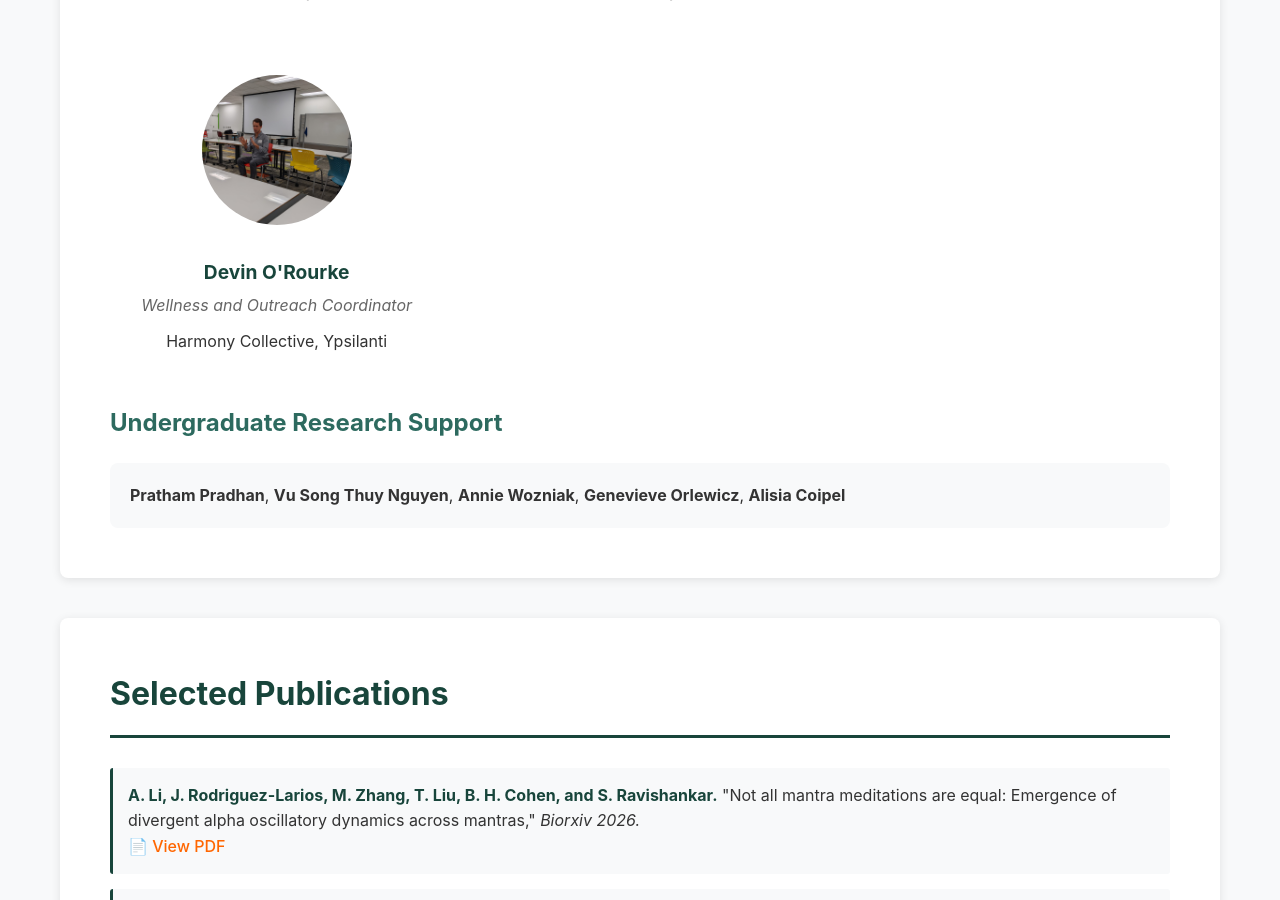
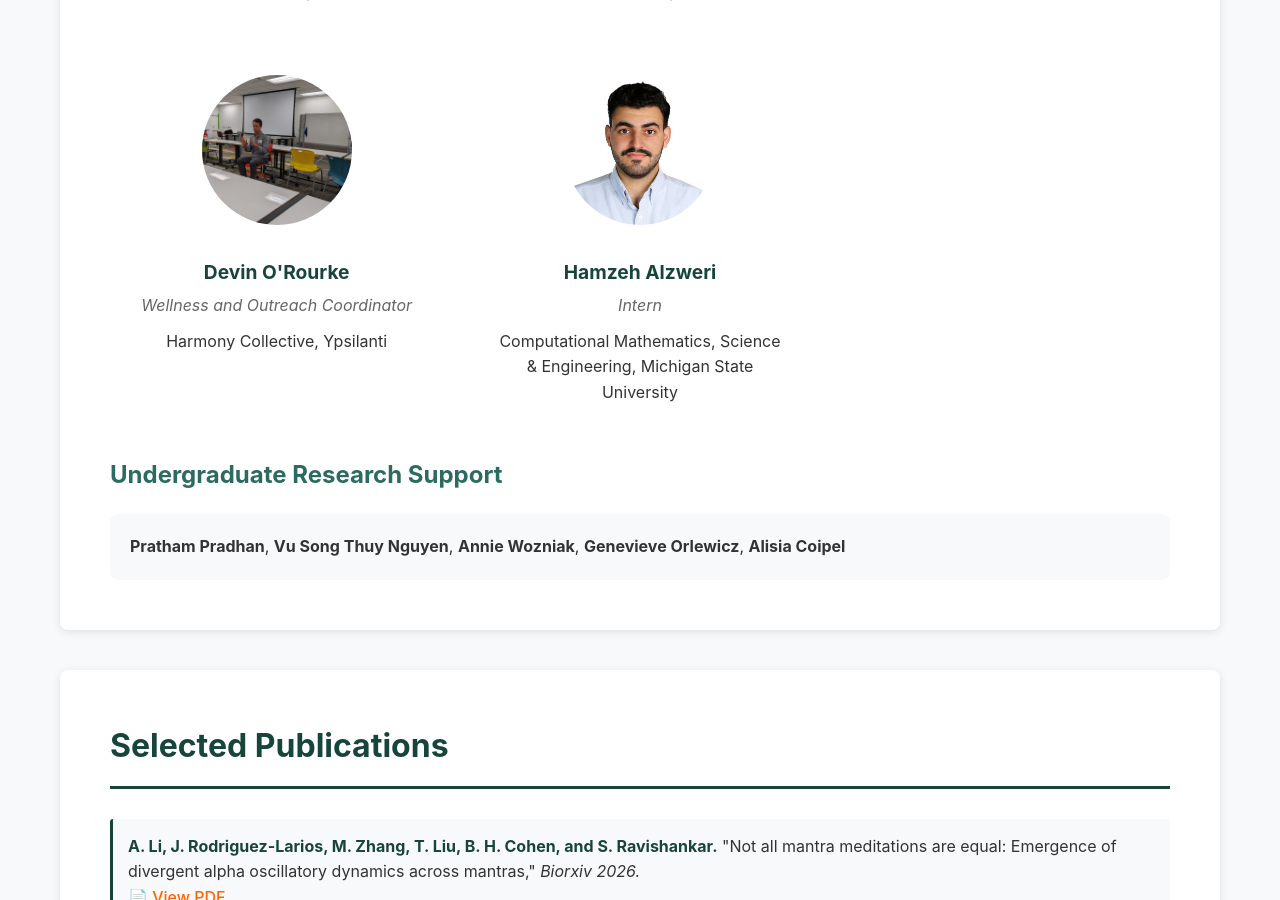
Before and after one commit to dans-om/dans-om.github.io, a Jekyll site: the page built from index.md, in a window 1280 px wide and 900 px high, scrolled down 4057 px. Built offline with Jekyll 4.4.1, drawn with Linux system fonts in a browser that asks for light colours.

Commit message:
add Hamzeh

```diff
--- a/_data/team.yml
+++ b/_data/team.yml
@@ -31,6 +31,12 @@
   department: Harmony Collective, Ypsilanti
   category: Lab Member
   image: /images/team/devin.jpg
+
+- name: Hamzeh Alzweri
+  role: Intern
+  department: Computational Mathematics, Science & Engineering, Michigan State University
+  category: Lab Member
+  image: /images/team/Hamzeh_personal_image.png
 
 # Undergraduate Research Support
 - name: Pratham Pradhan
```
Also changed, not shown: images/team/Hamzeh_personal_image.png (added).
